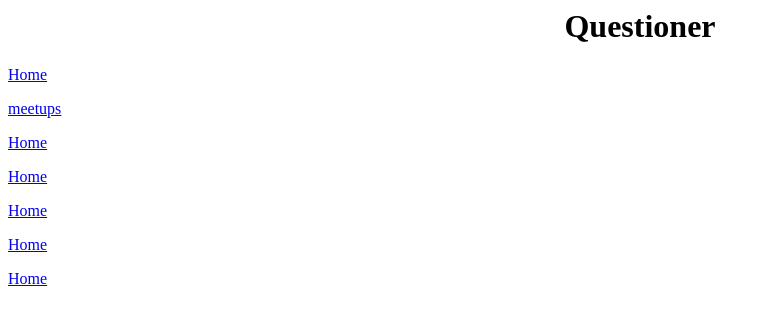
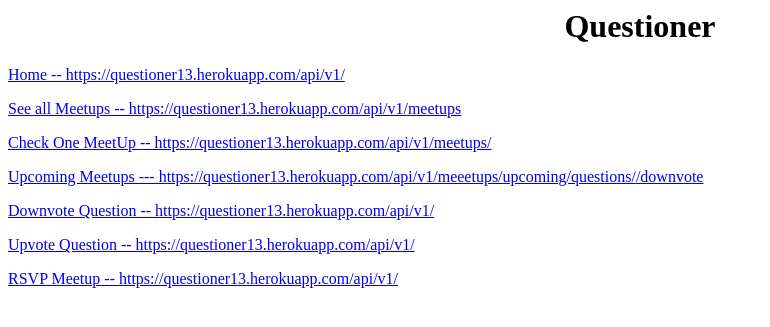
Before and after one commit to ssiva13/Questioner, a Flask app: page /api/v1/ in a window 1280 px wide. Shown: the top 327 px of the page, without its empty margins (0-770 px from the left). Run offline with Flask 2, Linux system fonts and the light colour scheme.

Commit message:
add template

```diff
--- a/app/templates/index.html
+++ b/app/templates/index.html
@@ -4,12 +4,12 @@
   </head>
   <body>
     <h1 style="text-align: center">Questioner</h1>
-    <p><a href="/">Home</a></p>
-    <p><a href="meetups">meetups</a></p>
-    <p><a href="meetups/<meetup_id>">Home</a></p>
-    <p><a href="meeetups/upcoming/">Home</a></p>
-    <p><a href="questions/<question_id>/downvote">Home</a></p>
-    <p><a href="questions/<question_id>/upvote">Home</a></p>
-    <p><a href="add_meetups/<meetup_id>/rsvps">Home</a></p>
+    <p><a href="/">Home -- https://questioner13.herokuapp.com/api/v1/</a></p>
+    <p><a href="meetups">See all Meetups -- https://questioner13.herokuapp.com/api/v1/meetups</a></p>
+    <p><a href="meetups/<meetup_id>">Check One MeetUp -- https://questioner13.herokuapp.com/api/v1/meetups/<meetup_id> </a></p>
+    <p><a href="meeetups/upcoming/">Upcoming Meetups --- https://questioner13.herokuapp.com/api/v1/meeetups/upcoming/questions/<question_id>/downvote </a></p>
+    <p><a href="questions/<question_id>/downvote">Downvote Question -- https://questioner13.herokuapp.com/api/v1/</a></p>
+    <p><a href="questions/<question_id>/upvote">Upvote Question -- https://questioner13.herokuapp.com/api/v1/</a></p>
+    <p><a href="add_meetups/<meetup_id>/rsvps">RSVP Meetup -- https://questioner13.herokuapp.com/api/v1/</a></p>
   </body>
 </html>
```
